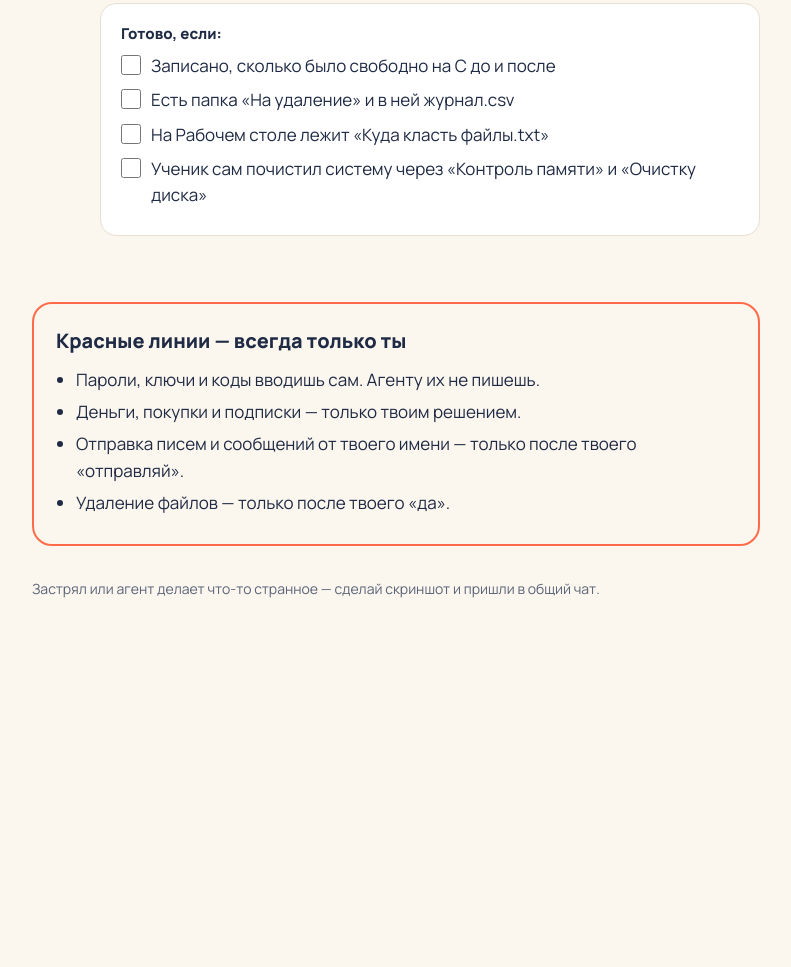
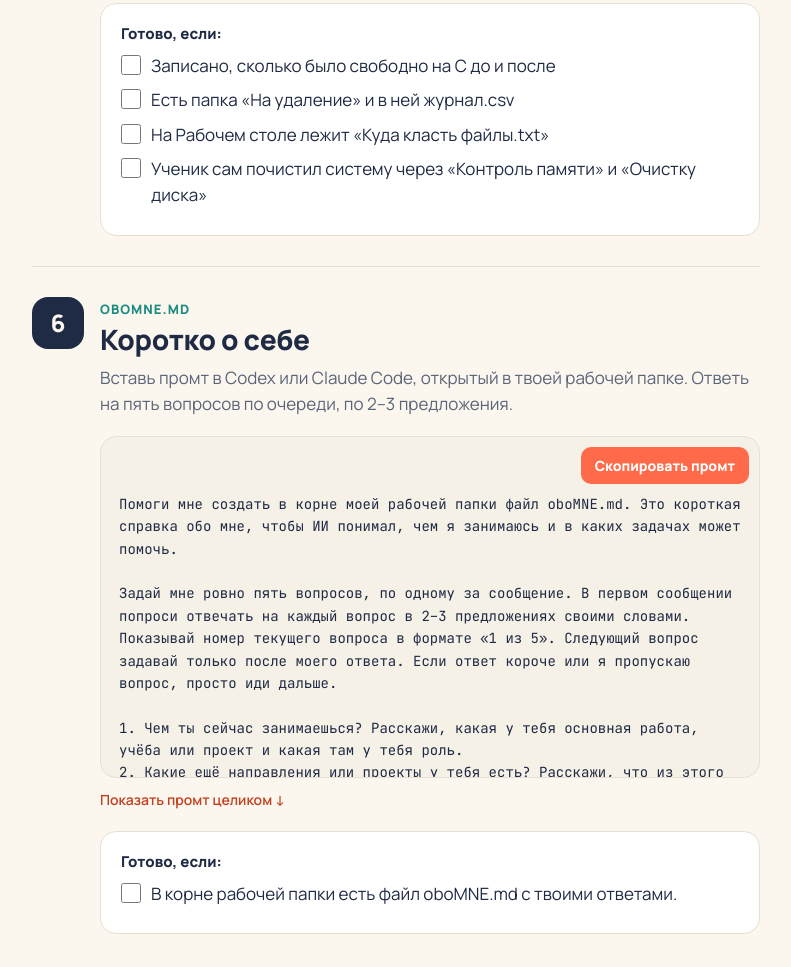
Before and after one commit to linarnasyrov99-crypto/ai-uroki, a plain HTML site: page urok-1/index.html in a window 1280 px wide. Shown: the part 5468-6435 px from the top of the page, without its empty margins (244-1035 px from the left). Before the commit the page ends 6148 px from the top, so only its background shows below. Drawn offline with Linux system fonts and the light colour scheme.

Commit message:
Урок 1: добавить промпт oboMNE.md

```diff
--- a/urok-1/index.html
+++ b/urok-1/index.html
@@ -324,6 +324,21 @@
 Статус: ✅ шаг 5 завершён — урок 1 пройден 🎉, дальше — урок 2
    или: ⏸ шаг 5 не завершён — жду от тебя: &lt;одно действие&gt;
 💡 Можно потом: &lt;только если есть идеи&gt;</pre></div><div class="done"><h4>Готово, если:</h4><ul><li><label><input type="checkbox" data-key="s41-0"><span>Записано, сколько было свободно до и после</span></label></li><li><label><input type="checkbox" data-key="s41-1"><span>Есть папка «На удаление» и в ней журнал.csv</span></label></li><li><label><input type="checkbox" data-key="s41-2"><span>На Рабочем столе лежит «Куда класть файлы.txt»</span></label></li><li><label><input type="checkbox" data-key="s41-3"><span>Ученик сам почистил систему через «Хранилище»</span></label></li></ul></div></div></div></section>
+<section class="step" id="obomne"><div class="num">6</div><div class="body"><p class="tag">oboMNE.md</p><h2>Коротко о себе</h2><p class="lead">Вставь промт в Codex или Claude Code, открытый в твоей рабочей папке. Ответь на пять вопросов по очереди, по 2–3 предложения.</p><div class="prompt"><button class="copy" data-for="p-obomne" type="button">Скопировать промт</button><pre id="p-obomne">Помоги мне создать в корне моей рабочей папки файл oboMNE.md. Это короткая справка обо мне, чтобы ИИ понимал, чем я занимаюсь и в каких задачах может помочь.
+
+Задай мне ровно пять вопросов, по одному за сообщение. В первом сообщении попроси отвечать на каждый вопрос в 2–3 предложениях своими словами. Показывай номер текущего вопроса в формате «1 из 5». Следующий вопрос задавай только после моего ответа. Если ответ короче или я пропускаю вопрос, просто иди дальше.
+
+1. Чем ты сейчас занимаешься? Расскажи, какая у тебя основная работа, учёба или проект и какая там у тебя роль.
+2. Какие ещё направления или проекты у тебя есть? Расскажи, что из этого сейчас в приоритете.
+3. Как выглядит твоя обычная неделя? Опиши, какие задачи повторяются и чем ты обычно пользуешься для работы или учёбы.
+4. К какому результату ты хочешь прийти в ближайшие месяцы? Расскажи, по чему поймёшь, что получилось.
+5. В каких задачах тебе нужна помощь ИИ? Опиши, что хочешь ему поручить и в каком виде тебе удобно получать результат.
+
+После пятого ответа собери короткий Markdown-документ от моего лица. Используй заголовок «Обо мне» и пять разделов: «Чем я занимаюсь», «Направления и проекты», «Типичные задачи и инструменты», «Ближайшие цели», «Как мне помочь». Перенеси только то, что я рассказал. Если я пропустил вопрос, опусти соответствующий раздел.
+
+Сохрани документ как oboMNE.md. Если такой файл уже есть, покажи новый текст и дождись моего согласия на обновление. Если у тебя нет доступа к рабочей папке, выведи готовый Markdown для копирования и укажи имя файла. Если сохранил файл, проверь, что он открывается, и покажи путь.
+
+Начни с первого вопроса.</pre></div><div class="done"><h4>Готово, если:</h4><ul><li><label><input type="checkbox" data-key="obomne0-0"><span>В корне рабочей папки есть файл oboMNE.md с твоими ответами.</span></label></li></ul></div></div></section>
   </main>
   <div class="rules">
     <h3>Красные линии — всегда только ты</h3>
```
